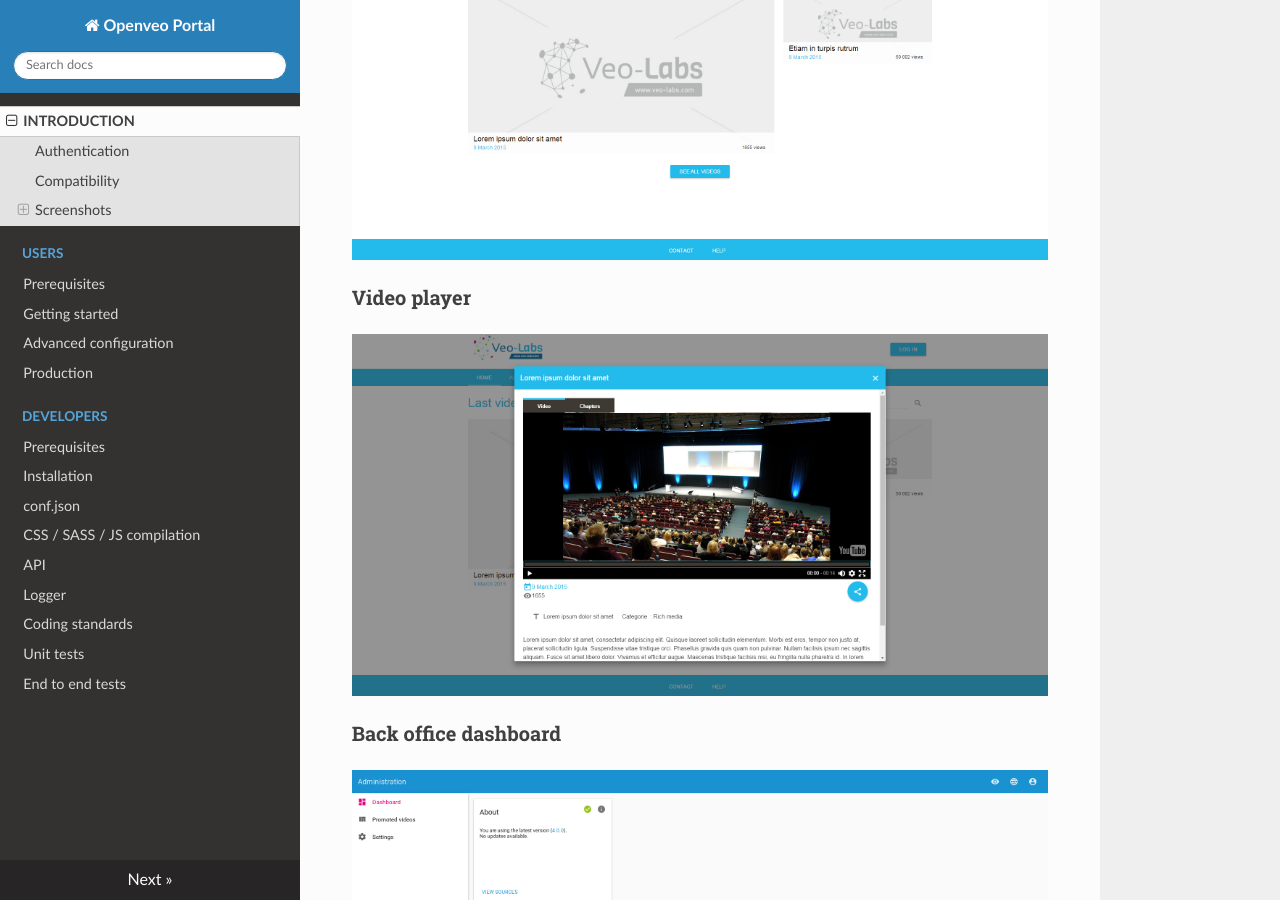
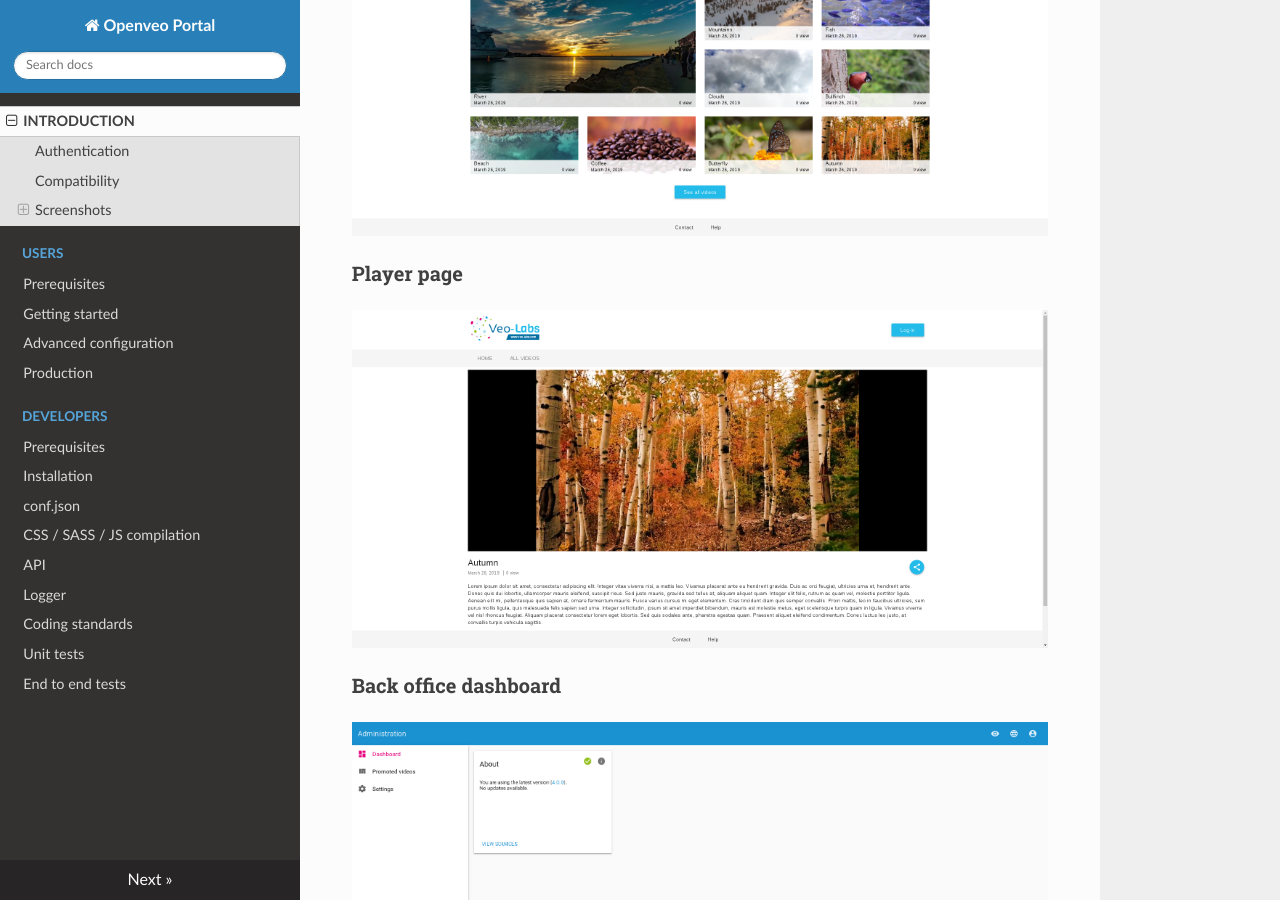
Before and after one commit to veo-labs/openveo-portal, an MkDocs documentation site: the page built from docs/index.md, in a window 1280 px wide and 900 px high, scrolled down 1397 px. Built offline with MkDocs 1.6.1, drawn with Linux system fonts in a browser that asks for light colours; nearby versions of some CDN libraries; old or Windows-style settings are respelled for this version of MkDocs.

Commit message:
Update documentation with new screenshots
Documentation was showing screenshots of the
OpenVeo Portal with the old OpenVeo Player.

```diff
--- a/docs/index.md
+++ b/docs/index.md
@@ -44,10 +44,10 @@ OpenVeo has been tested on the following:
 ## Screenshots
 
 ### Home page
-![Home page](images/screenshots/home-page.jpg)
+![Home page](images/screenshots/home-page.png)
 
-### Video player
-![Video player](images/screenshots/video-player.jpg)
+### Player page
+![Player page](images/screenshots/player-page.png)
 
 ### Back office dashboard
 ![Back office dashboard](images/screenshots/back-office-dashboard.png)
```
Also changed, not shown: docs/images/screenshots/home-page.jpg (deleted), docs/images/screenshots/home-page.png (added), docs/images/screenshots/player-page.png (added), docs/images/screenshots/video-player.jpg (deleted).
